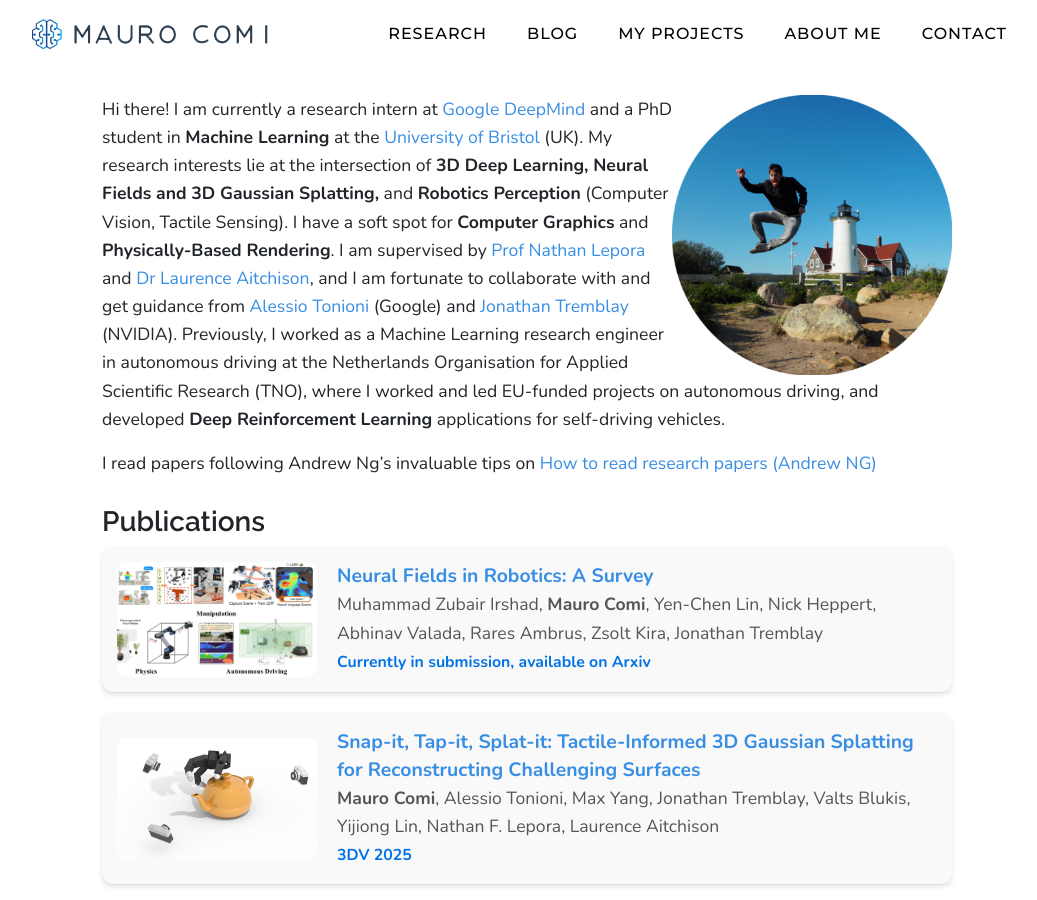
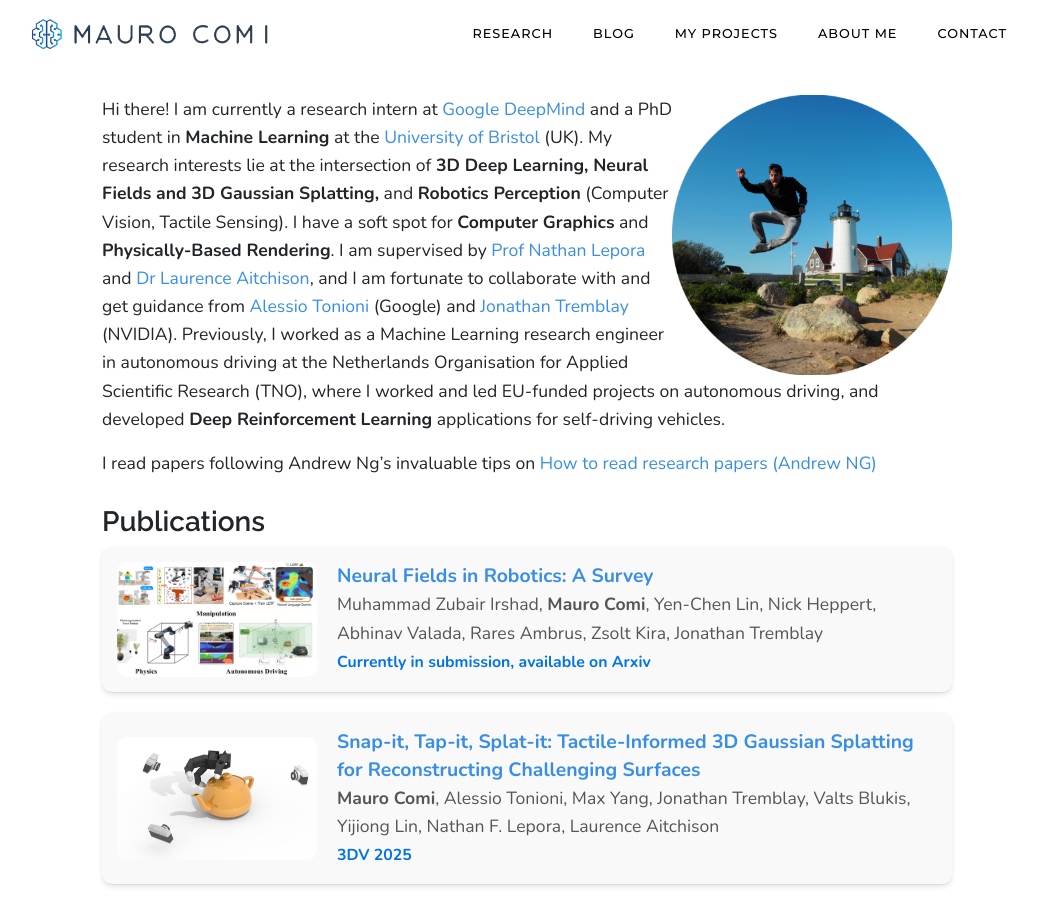
Before and after one commit to maurock/maurock.github.io, a Jekyll site: the page built from index.html, in a window 1280 px wide and 900 px high. Shown: the whole window, without its empty margins (113-1150 px from the left). Built offline with Jekyll 4.4.1, drawn with Linux system fonts in a browser that asks for light colours; nearby versions of some CDN libraries; grey boxes are pictures that could not be loaded.

Commit message:
Minor edit

```diff
--- a/css/freelancer.css
+++ b/css/freelancer.css
@@ -124,6 +124,7 @@ section h2 {
 
 #mainNav .navbar-nav li.nav-item a.nav-link {
     color: #fff;
+    font-size: 80%;
 }
 
 #mainNav .navbar-nav li.nav-item a.nav-link:hover {
```
